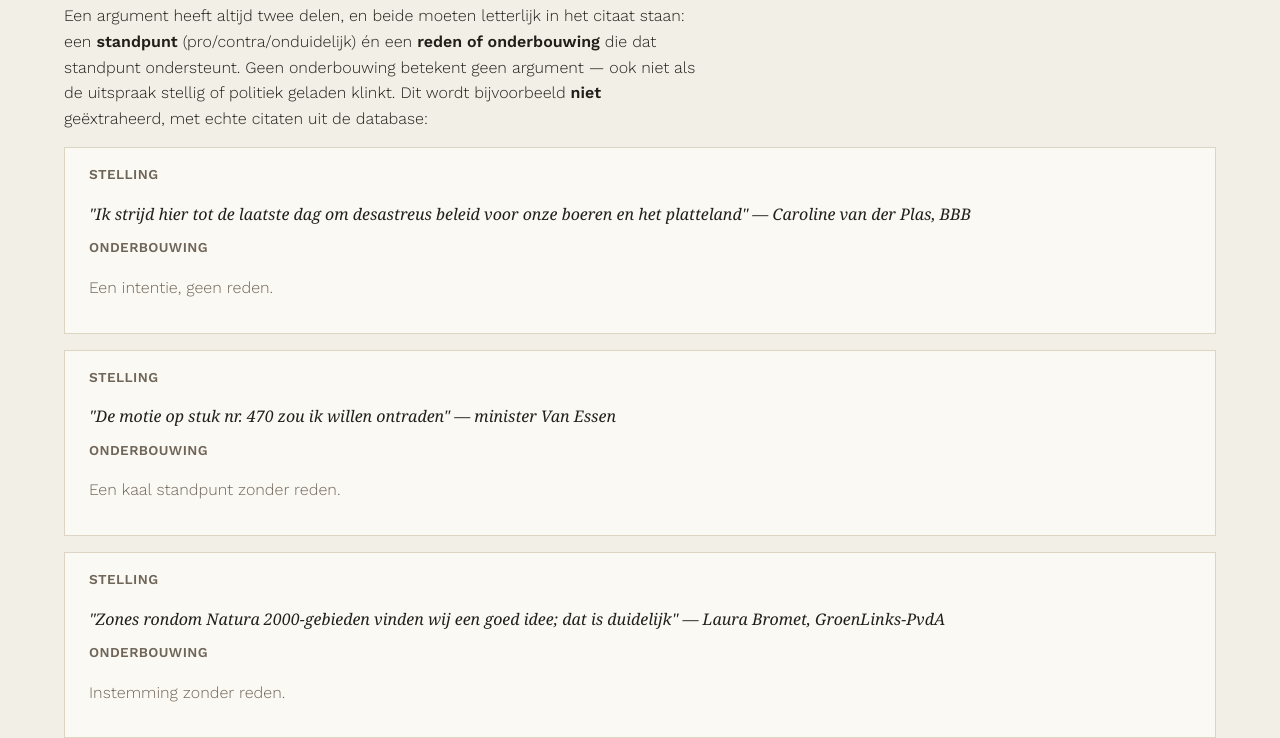
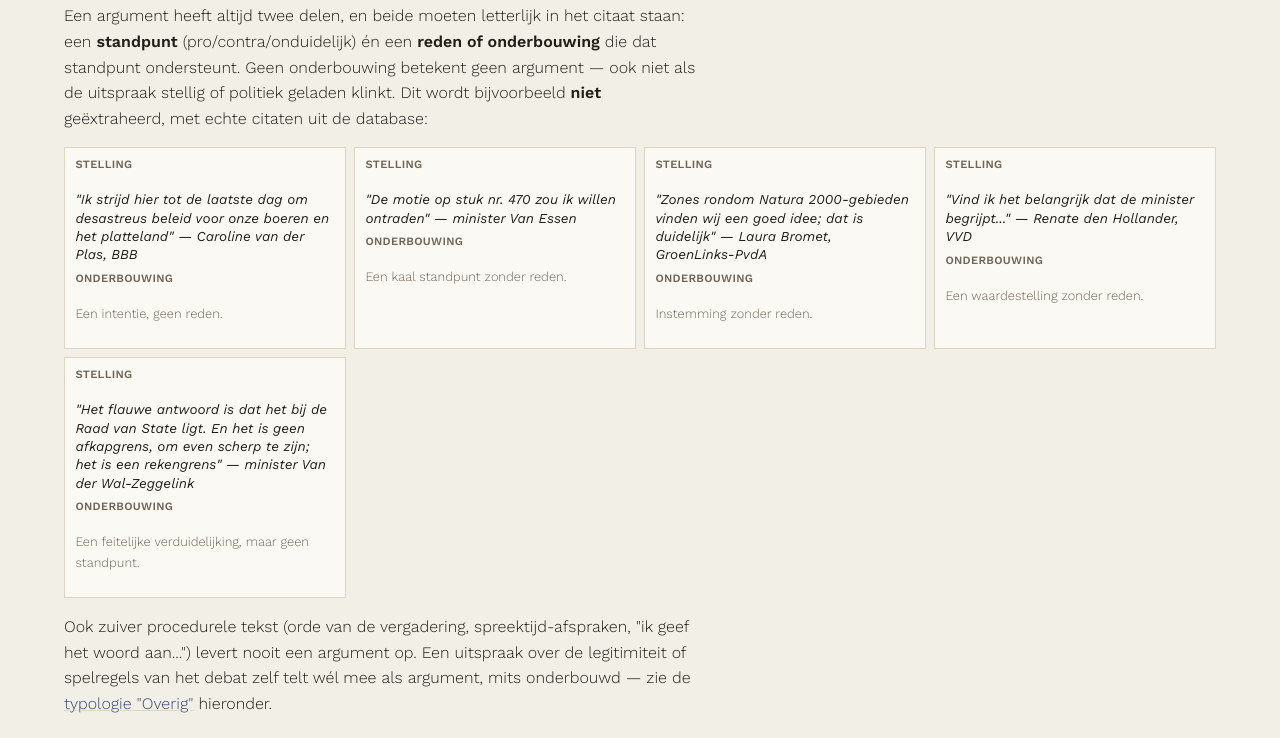
Before and after one commit to SiggyF/bipolariteit, an Astro site in the folder frontend/: page /about in a window 1280 px wide. Shown: the part 1248-1986 px from the top of the page. Built offline with nearby package versions, Linux system fonts and the light colour scheme; Astro itself is replaced by a stand-in of ours; a web font is replaced by a local one.

Commit message:
Maak niet-argument-voorbeelden compacter (grid i.p.v. volle breedte)

```diff
--- a/frontend/src/styles/main.css
+++ b/frontend/src/styles/main.css
@@ -1645,14 +1645,14 @@ h3 {
 /* Niet-argument-voorbeelden op de about-pagina, zelfde kaartstijl (witte
    achtergrond, geen kleuraccent nodig) als .tag-taxonomy-perspectief. */
 .argument-examples {
-	display: flex;
-	flex-direction: column;
-	gap: var(--space-2);
+	display: grid;
+	grid-template-columns: repeat(auto-fill, minmax(260px, 1fr));
+	gap: var(--space-1);
 	margin: var(--space-2) 0;
 }
 
 .argument-example {
-	padding: var(--space-2) var(--space-3);
+	padding: 0.5rem 0.65rem;
 	border: 1px solid var(--color-border);
 	background: var(--color-card-bg);
 }
@@ -1660,24 +1660,26 @@ h3 {
 .argument-example-label {
 	margin: 0;
 	color: var(--color-muted);
-	font-size: var(--step--1);
+	font-size: 0.7rem;
 	font-weight: 600;
 	text-transform: uppercase;
 	letter-spacing: 0.03em;
 }
 
 .argument-example-label:not(:first-child) {
-	margin-top: 0.6rem;
+	margin-top: 0.4rem;
 }
 
 .argument-example-stelling {
-	margin: 0.2rem 0 0;
-	font-family: var(--font-heading);
+	margin: 0.1rem 0 0;
+	font-size: 0.85rem;
 	font-style: italic;
+	line-height: 1.35;
 }
 
 .argument-example-onderbouwing {
-	margin: 0.2rem 0 0;
+	margin: 0.1rem 0 0;
+	font-size: 0.8rem;
 	color: var(--color-muted);
 }
 
```
